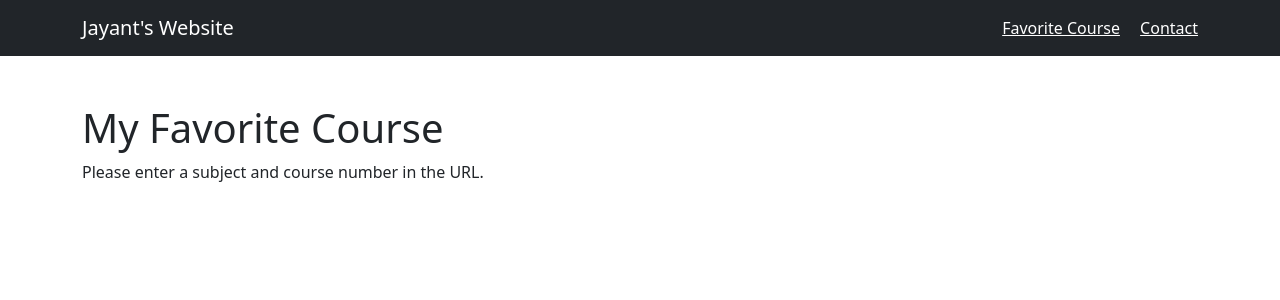
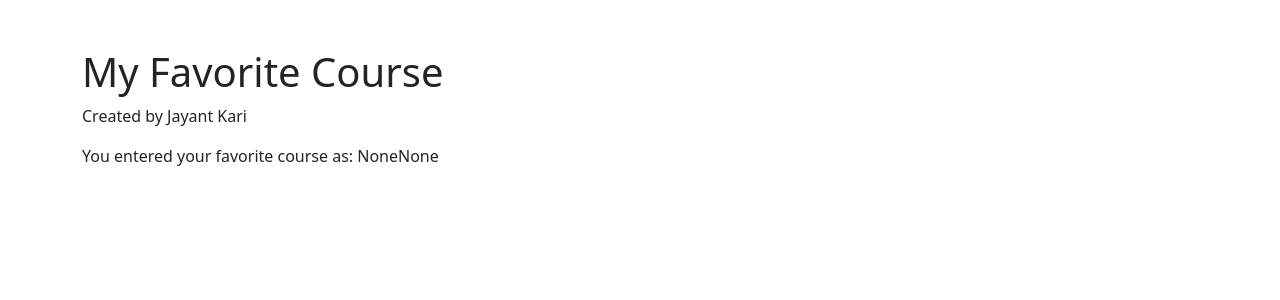
Before and after one commit to jkari1/helloWorld, a Flask app: page /favorite-course in a window 1280 px wide. Shown: the top 300 px of the page. Run offline with Flask 3, Linux system fonts and the light colour scheme.

Commit message:
Simplify base template and favorite course page

```diff
--- a/templates/base.html
+++ b/templates/base.html
@@ -11,22 +11,11 @@
 </head>
 <body>
 
-    <!-- Navigation -->
-    <nav class="navbar navbar-dark bg-dark">
-        <div class="container">
-            <a class="navbar-brand" href="/">Jayant's Website</a>
-
-            <div>
-                <a class="text-white me-3" href="{{ url_for('favorite_course') }}">Favorite Course</a>
-                <a class="text-white" href="{{ url_for('contact') }}">Contact</a>
-            </div>
-        </div>
-    </nav>
-
-    <!-- Main Content -->
     <div class="container mt-5">
 
         <h1>{% block page_heading %}{% endblock %}</h1>
+
+        <p>Created by Jayant Kari</p>
 
         {% block page_content %}
         {% endblock %}
--- a/templates/favorite-course.html
+++ b/templates/favorite-course.html
@@ -7,17 +7,9 @@
 
 {% block page_content %}
 
-    {% if request.args.get('subject') and request.args.get('course_number') %}
-
-        <p>
-            You entered your favorite course as:
-            {{ request.args.get('subject') }}{{ request.args.get('course_number') }}
-        </p>
-
-    {% else %}
-
-        <p>Please enter a subject and course number in the URL.</p>
-
-    {% endif %}
+    <p>
+        You entered your favorite course as:
+        {{ request.args.get('subject') }}{{ request.args.get('course_number') }}
+    </p>
 
 {% endblock %}
```
